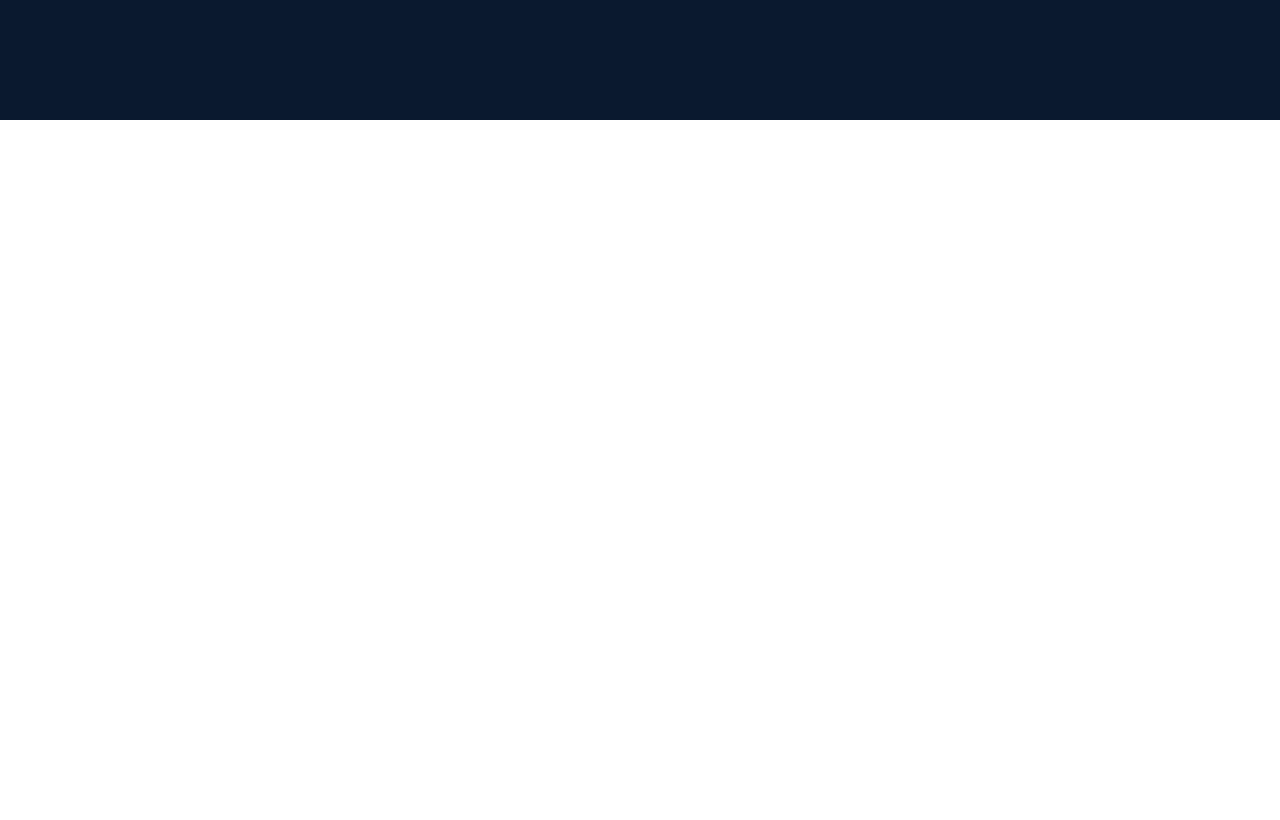
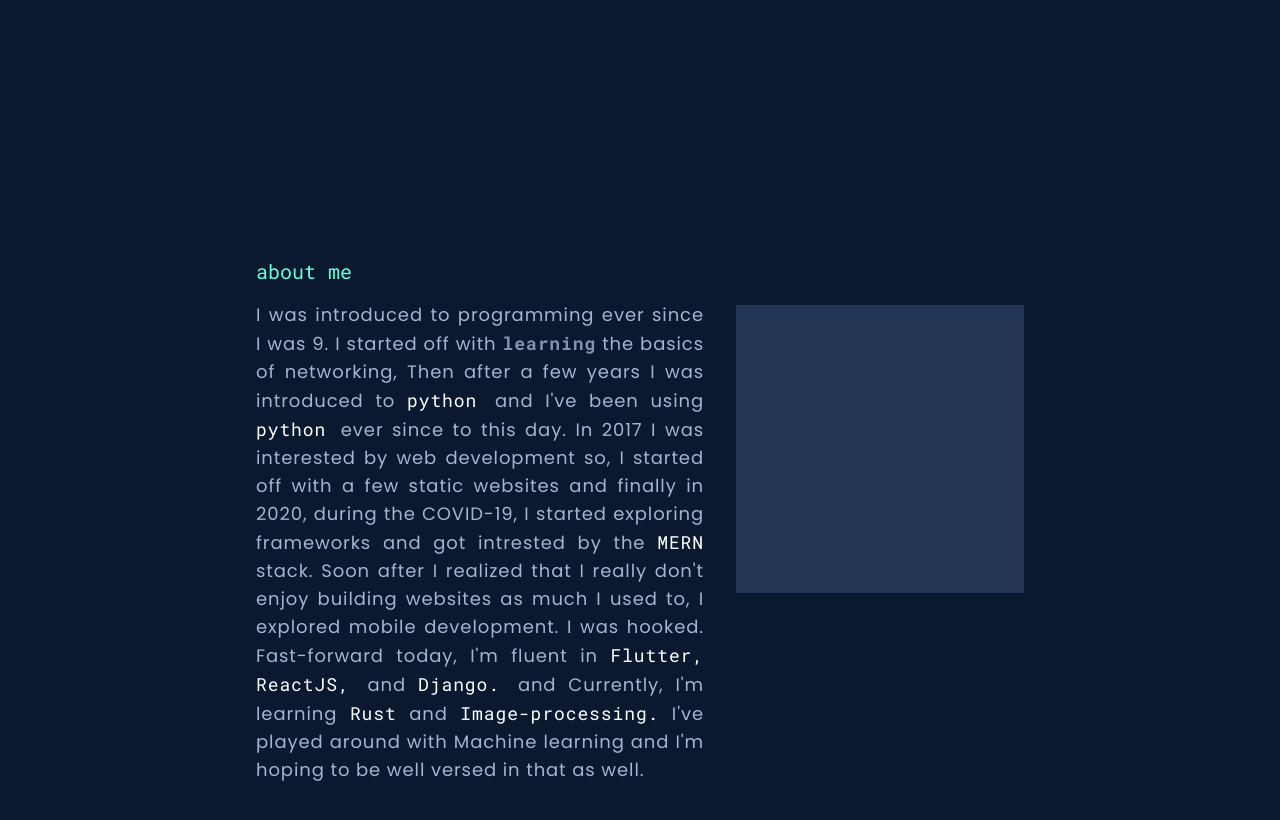
Before and after one commit to Oreofreakshake/Portfolio, a Vue app: page / in a window 1280 px wide. Shown: the part 680-1500 px from the top of the page. Before the commit the page ends 800 px from the top, so only its background shows below. Built offline with nearby package versions, Linux system fonts and the light colour scheme.

Commit message:
about me

```diff
--- /dev/null
+++ b/src/components/About.vue
@@ -0,0 +1,79 @@
+<template>
+
+<div class="flex flex-col justify-start md:justify-center md:h-screen py-14 md:py-0 w-full">
+    <div class="flex items-center w-full pb-4 ">
+
+            <div class="text-xl font-mono text-green">
+            about me
+    </div>
+        </div>
+
+        <div>
+            <div>
+                <div class="flex flex-col md:flex-row">
+                    <p class="flex-1 pr-8 text-lg tracking-wider md:text-justify text-lightslate">I was introduced to programming ever since  I was 9. I started off with
+                        <a href="/blogs" class="font-mono text-slate font-bold link-underline link-underline-black"> learning</a>
+                    the basics of networking,
+                        <!-- <span class=" text-slate font-bold">(there's </span>
+                        <a href="/blogs" class="font-mono text-slate font-bold link-underline link-underline-black"> story </a>
+                        <span class=" text-slate font-bold">behind it).</span> -->
+
+                    Then after a few years I was introduced to
+                        <span class="font-mono text-white"> python </span>
+                    and I've been using <span class="font-mono text-white"> python </span>ever since to this day. In 2017 I was interested by web development so, I started off with a few static websites and finally in 2020, during the COVID-19, I started exploring frameworks and got intrested by the
+                        <span class=" text-white font-mono">MERN</span> stack.
+                    Soon after I realized that I really don't enjoy building websites as much I used to, I explored mobile development. I was hooked. Fast-forward today, I'm fluent in
+                        <span class=" text-white font-mono">Flutter, </span>
+                        <span class=" text-white font-mono">ReactJS, </span>and
+                        <span class=" text-white font-mono">Django. </span>and
+                    Currently, I'm learning
+                        <span class=" text-white font-mono">Rust</span> and
+                        <span class=" text-white font-mono">Image-processing.</span>
+                    I've played around with Machine learning and I'm hoping to be well versed in that as well.
+                    </p>
+                    <div class="flex w-full lg:w-72 h-72 bg-lightnavy mt-8 lg:mt-1"></div>
+                </div>
+            </div>
+        </div>
+
+
+
+</div>
+
+</template>
+
+
+<script>
+ export default {
+    name:"about",
+
+    data(){
+        return{
+            stuff: null
+        }
+    }
+ }
+
+
+</script>
+
+
+<style scoped>
+	.link-underline {
+		border-bottom-width: 0;
+		background-image: linear-gradient(transparent, transparent), linear-gradient(#fff, #fff);
+		background-size: 0 1px;
+		background-position: 0 100%;
+		background-repeat: no-repeat;
+		transition: background-size .5s ease-in-out;
+	}
+
+	.link-underline-black {
+		background-image: linear-gradient(transparent, transparent), linear-gradient(rgb(255, 255, 255), rgb(237, 235, 241))
+	}
+
+	.link-underline:hover {
+		background-size: 100% 1px;
+		background-position: 0 100%
+	}
+</style>
--- a/src/components/Header.vue
+++ b/src/components/Header.vue
@@ -1,8 +1,8 @@
 <template>
   <div class="bg-navy sticky top-0 z-50 transition ease-in-out delay-100 hover:bg-lightnavy duration-500">
   <nav class="container mx-auto text-center text-green p-7 text-2xl font-mono font-semibold">
-    <router-link to="/">Home</router-link> |
-    <router-link to="/about">About</router-link>
+    <router-link to="/">Home</router-link>
+    <router-link to="/blogs">Blog</router-link>
   </nav>
 </div>
 </template>
--- a/src/router/index.js
+++ b/src/router/index.js
@@ -5,16 +5,17 @@ const routes = [
     {
         path: "/",
         name: "home",
-        component: Header,
+        component: () =>
+            import(/* webpackChunkName: "home" */ "../views/Home.vue"),
     },
     {
-        path: "/about",
-        name: "about",
+        path: "/blogs",
+        name: "blog",
         // route level code-splitting
         // this generates a separate chunk (about.[hash].js) for this route
         // which is lazy-loaded when the route is visited.
         component: () =>
-            import(/* webpackChunkName: "about" */ "../views/AboutView.vue"),
+            import(/* webpackChunkName: "about" */ "../views/Blogs.vue"),
     },
 ];
 
--- a/src/views/AboutView.vue
+++ b/src/views/Blogs.vue
@@ -7,7 +7,7 @@
 <script>
 
 export default {
-  name:"AboutView",
+  name:"Blogs",
 
 }
 </script>
--- a/src/views/Home.vue
+++ b/src/views/Home.vue
@@ -3,11 +3,11 @@
     <div class="flex flex-col items-center justify-center w-full h-full ">
       <div class="flex flex-col justify-center h-screen">
         <h1 class=" text-xl font-mono font-normal text-green mb-4 mt-2">Hello, my name is </h1>
-        <h1 class=" font-poppins text-4xl md:text-6xl font-bold tracking-wide text-lightestslate" style="opacity: 1; pointer-events: auto; transform: none;">Yoosuf Yazak Hafiz</h1>
+        <h1 class=" font-poppins text-4xl md:text-6xl font-bold tracking-wide text-lightestslate">Yoosuf Yazak Hafiz</h1>
 
         <h1 class="text-xl font-mukta tracking-wider text-lightslate md:mt-1 mt-2">I’m a software engineer specializing in building </h1>
         <h1 class="text-lg  tracking-wider text-greyBlue text-lightestslate font-mono md:mt-0 mt-1"> {{"<MobileApps/> && MachineLearning(Models);"}}</h1>
-        <button type="submit" class="border-2 border-green hover:border-white hover:bg-green hover:bg-opacity-10 mt-8 text-green hover:text-white w-32 h-16 rounded-lg font-mono transition-colors duration-300 tracking-wider"> Github</button>
+        <button @click="location('https://github.com/oreofreakshake')" class="border-2 border-green hover:border-white hover:bg-green hover:bg-opacity-10 mt-8 text-green hover:text-white w-32 h-16 rounded-lg font-mono transition-colors duration-300 tracking-wider"> Github</button>
 
 
         <!-- <h1 class="text-lg font-poppins text-slate">Currently, I'm focused on building accessible, human-centered products BML.</h1>-->
@@ -37,32 +37,44 @@
             </div>
 
           </div>
+        </div>
 
 
+      </div>
+      <About/>
+    </div>
 
-
-
-
-
-
-          <!--  <div class="text-center text-2xl md:text-4xl font-poppins font-bold p-12 text-white">Adding more stuff! </div> -->
-        </div>
-
-      </div>
-
-    </div>
 
 
 
 
 </template>
 
+
+
 <script>
+import About from "@/components/About.vue"
+
 
 export default {
-  name:"Home",
 
-}
+  name: "Home",
+  methods: {
+    location(url){
+      window.open(url);
+    }
+  },
+  components:{
+    About,
+  },
+  data(){
+    return{
+      stuff: null
+    }
+  },
+
+
+};
 </script>
 
 
```
Also changed, not shown: 10 other files (tests, documents, lock files or other folders).
